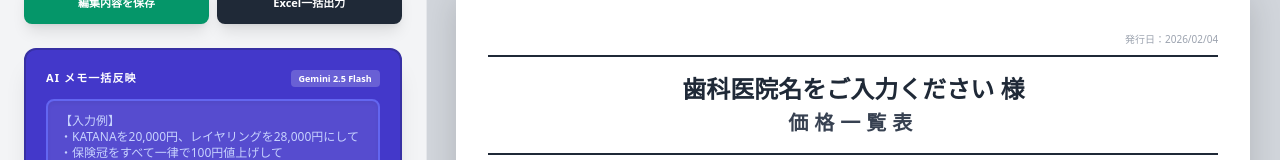
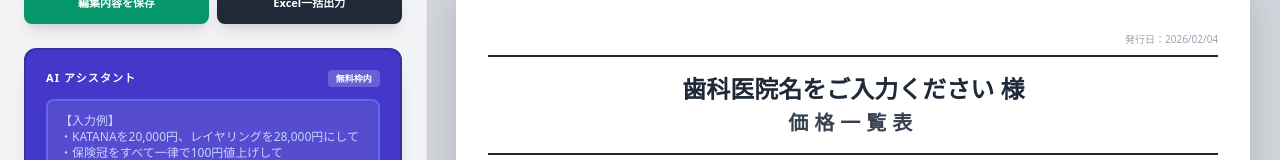
Before and after one commit to mystarz260116/mystarz-pricelist, a React (Vite) app: page / in a window 1280 px wide. Shown: the part 130-290 px from the top of the page. Built offline with nearby package versions, Linux system fonts and the light colour scheme.

Commit message:
feat: Update usage guide text
Change the version label in the usage guide to "Free Ver." and update the accompanying text to clarify that AI usage is free and unlimited within the current scope. This aims to reduce user hesitation and encourage broader adoption.

```diff
--- a/App.tsx
+++ b/App.tsx
@@ -202,7 +202,7 @@ const App: React.FC = () => {
           <div className="bg-white rounded-3xl w-full max-w-2xl max-h-[90vh] overflow-y-auto shadow-2xl border border-white/20">
             <div className="sticky top-0 bg-white border-b p-6 flex justify-between items-center z-10 rounded-t-3xl">
               <h2 className="text-xl font-black text-gray-800 flex items-center gap-2">
-                使い方ガイド <span className="text-xs bg-gray-100 px-2 py-1 rounded-full text-gray-400">Ver. 2.0</span>
+                使い方ガイド <span className="text-xs bg-gray-100 px-2 py-1 rounded-full text-gray-400 font-bold italic text-blue-500">Free Ver.</span>
               </h2>
               <button onClick={() => setShowGuide(false)} className="w-10 h-10 flex items-center justify-center rounded-full bg-gray-100 hover:bg-gray-200 text-gray-600 text-2xl font-bold transition-transform active:scale-90">×</button>
             </div>
@@ -232,6 +232,7 @@ const App: React.FC = () => {
                     <li>「ジルコニアを全部2,000円値上げして」</li>
                     <li>「担当者を○○に変更して、日付は今日にして」</li>
                   </ul>
+                  <p className="mt-4 text-[10px] text-indigo-400 font-bold border-t border-indigo-200 pt-2 italic">※AI利用料は無料枠内（0円）ですので、安心して何度でもお使いください。</p>
                 </div>
               </section>
 
@@ -308,8 +309,8 @@ const App: React.FC = () => {
         {/* AI メモセクション */}
         <div className="mb-8 bg-indigo-700 p-5 rounded-xl shadow-xl border-2 border-indigo-800">
           <div className="flex justify-between items-center mb-3">
-            <label className="text-[11px] font-black text-white uppercase tracking-widest block">AI メモ一括反映</label>
-            <span className="text-[9px] bg-white/20 text-white px-2 py-0.5 rounded font-bold">Gemini 2.5 Flash</span>
+            <label className="text-[11px] font-black text-white uppercase tracking-widest block">AI アシスタント</label>
+            <span className="text-[9px] bg-white/20 text-white px-2 py-0.5 rounded font-bold">無料枠内</span>
           </div>
 
           <textarea
```
